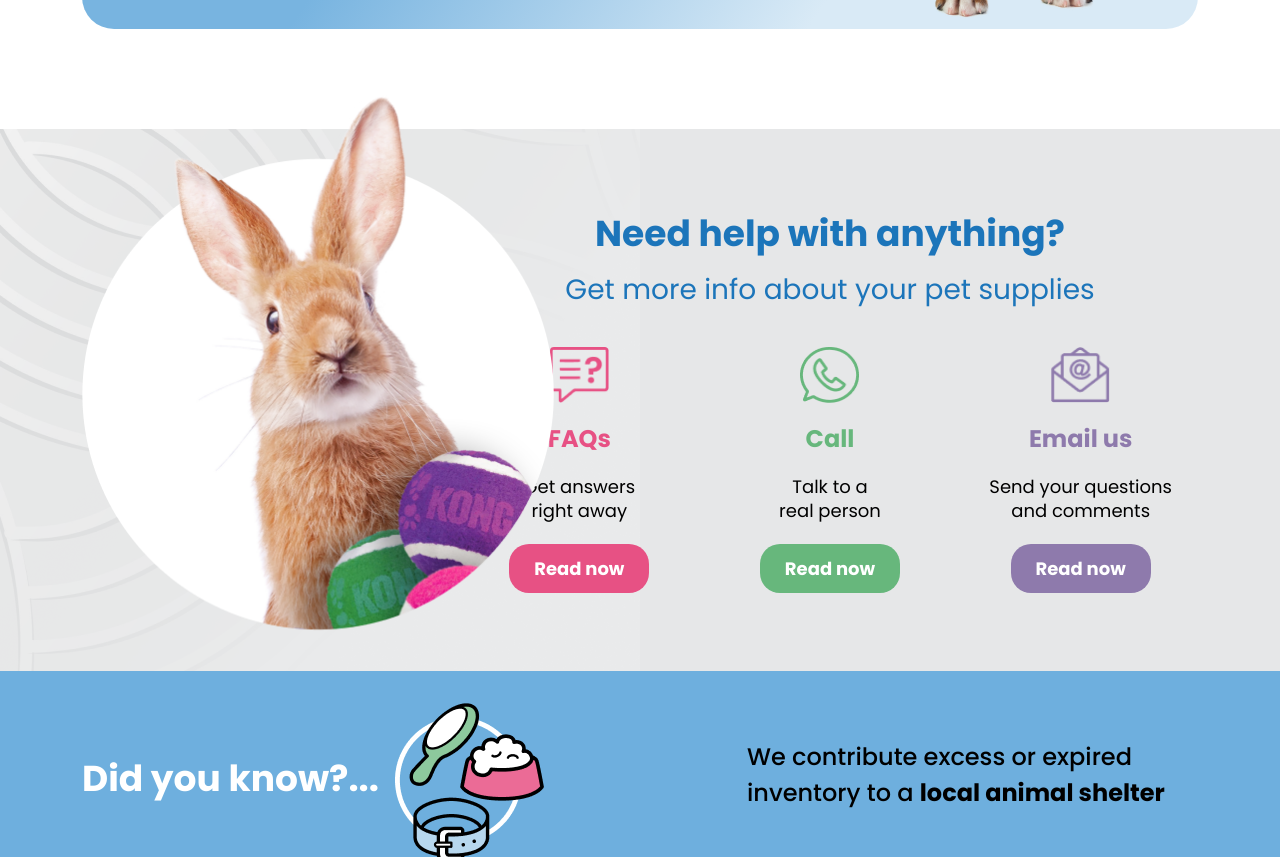
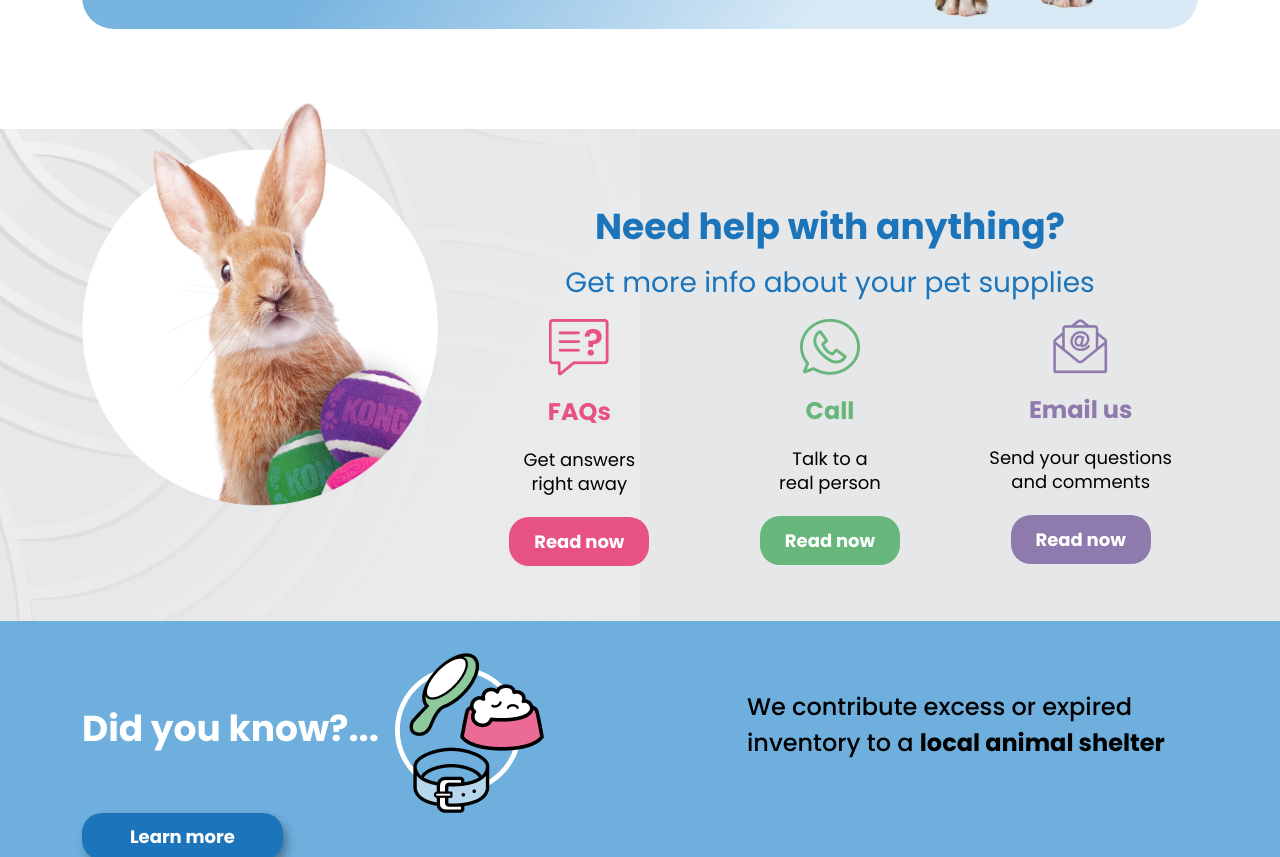
Before and after one commit to tfmukles/getsetpet, a plain HTML site: page index.html in a window 1280 px wide. Shown: the part 1794-2651 px from the top of the page. Drawn offline with nearby package versions, Linux system fonts and the light colour scheme.

Commit message:
refactor-fotter

```diff
--- a/index.html
+++ b/index.html
@@ -94,20 +94,22 @@
             <div class="row">
                 <div class="col-lg-4">
                     <div class="faq-left">
-                        <img class="rabbit" width="472" height="545" src="img/rabbit.png" alt="rabbit">
+                        <img class="rabbit img-fluid" width="472" height="545" src="img/rabbit.png" alt="rabbit">
                     </div>
                 </div>
                 <div class="col-lg-8">
                     <div class="faq-right">
                         <h3>Need help with anything?</h3>
                         <h5>Get more info about your pet supplies</h5>
-                        <div class="row faq-cards g-3">
+                        <div class="row faq-cards g-sm-3">
                             <div class="col-lg-4">
                                 <div class="text-center faq-card h-100">
                                     <img width="59" height="56" src="img/message.png" alt="message" />
                                     <h2>FAQs</h2>
-                                    <p>Get answers <br> right away </p>
-                                    <button>Read now</button>
+                                    <div class="d-none d-sm-block">
+                                        <p class="d-none d-sm-block">Get answers <br> right away </p>
+                                        <button>Read now</button>
+                                    </div>
                                 </div>
                             </div>
 
@@ -115,16 +117,20 @@
                                 <div class="text-center faq-card h-100">
                                     <img width="59" height="56" src="img/call.png" alt="message" />
                                     <h2>Call</h2>
-                                    <p>Talk to a <br> real person</p>
-                                    <button>Read now</button>
+                                    <div class="d-none d-sm-block">
+                                        <p>Talk to a <br> real person</p>
+                                        <button>Read now</button>
+                                    </div>
                                 </div>
                             </div>
                             <div class="col-lg-4">
                                 <div class="text-center faq-card h-100">
                                     <img width="59" height="56" src="img/mail.png" alt="message" />
                                     <h2>Email us</h2>
-                                    <p>Send your questions <br>and comments</p>
-                                    <button>Read now</button>
+                                    <div class="d-none d-sm-block">
+                                        <p>Send your questions <br>and comments</p>
+                                        <button>Read now</button>
+                                    </div>
                                 </div>
                             </div>
 
@@ -156,9 +162,9 @@
 
             <div class="row">
                 <div class="col-lg-7 mt-4">
-                    <div class="footer-content-row row">
+                    <div class="footer-content-row row has-border">
                         <div class="footer-logo-column col-lg-4">
-                            <div class="footer-logo-wrapper">
+                            <div class="footer-logo-wrapper pt-0">
                                 <img width="162" height="146" src="img/footer-logo.png" alt="footer-logo"
                                     class="footer-logo-image" />
                                 <h2 class="my-2">500,000 </h2>
@@ -193,9 +199,9 @@
                     </div>
                 </div>
                 <div class="col-lg-5">
-                    <div class="row">
+                    <div class="row has-border">
                         <div class="col-lg-6">
-                            <div class="footer-column">
+                            <div class="footer-column pt-0">
                                 <h2>Get Set Connect</h2>
                                 <ul class="ml-auto social-icons">
                                     <li><a href="#?" target="_blank"><i class="fa-brands fa-twitter"></i></a></li>
--- a/style.css
+++ b/style.css
@@ -12,7 +12,13 @@ img {
 }
 
 section {
-  padding-block: 100px;
+  padding-block: 25px;
+}
+
+@media only screen and (min-width: 768px) {
+  section {
+    padding-block: 100px;
+  }
 }
 
 .has-gradient {
@@ -293,34 +299,72 @@ section {
 }
 
 .faq {
-  padding: 78px 0 !important;
+  padding: 55px 0 !important;
   background-color: #e6e7e8;
   background-image: url("/img/bg.png");
   background-repeat: no-repeat;
   position: relative;
 }
 
-.faq .faq-left .rabbit {
-  transform: translateY(-8%);
-  position: absolute;
-  top: 0;
+.faq .faq-left {
+  text-align: center;
+}
+
+.faq .faq-left img {
+  width: 221px;
+  height: 220.87px;
+}
+
+@media only screen and (min-width: 576px) {
+  .faq .faq-left img {
+    width: auto;
+    height: auto;
+  }
+}
+
+@media only screen and (min-width: 768px) {
+  .faq .faq-left {
+    text-align: center;
+  }
+}
+
+@media only screen and (min-width: 768px) {
+  .faq .faq-left {
+    margin-top: -90px;
+  }
 }
 
 .faq .faq-right h3 {
   font-weight: 700;
-  font-size: 36px;
-  line-height: 54px;
+  font-size: 14px;
+  line-height: 21px;
+  margin-top: 16px;
   text-align: center;
   color: #1c75ba;
 }
 
+@media only screen and (min-width: 576px) {
+  .faq .faq-right h3 {
+    margin-top: 16px;
+    font-size: 36px;
+    line-height: 54px;
+  }
+}
+
 .faq .faq-right h5 {
-  font-size: 28px;
-  line-height: 42px;
+  font-size: 10px;
+  line-height: 15px;
   font-weight: 400;
   color: #1c75ba;
   text-align: center;
-  margin-bottom: 36px;
+  margin-bottom: 15px;
+}
+
+@media only screen and (min-width: 576px) {
+  .faq .faq-right h5 {
+    font-size: 28px;
+    line-height: 42px;
+  }
 }
 
 .faq .faq-right .faq-cards > *:nth-child(2) h2 {
@@ -339,12 +383,45 @@ section {
   background: #8e7aac;
 }
 
+.faq .faq-right .faq-card {
+  display: flex;
+  max-width: 120px;
+  margin: auto;
+}
+
+@media only screen and (min-width: 576px) {
+  .faq .faq-right .faq-card {
+    display: block;
+    max-width: 100%;
+  }
+}
+
+.faq .faq-right .faq-card img {
+  width: 12px;
+  height: 11px;
+}
+
+@media only screen and (min-width: 576px) {
+  .faq .faq-right .faq-card img {
+    width: auto;
+    height: auto;
+  }
+}
+
 .faq .faq-right .faq-card h2 {
-  margin-block: 18px;
+  margin-inline: 10px;
   color: #e75184;
   font-weight: 700;
-  font-size: 24px;
-  line-height: 36px;
+  font-size: 12px;
+  line-height: 18px;
+}
+
+@media only screen and (min-width: 576px) {
+  .faq .faq-right .faq-card h2 {
+    margin-block: 18px;
+    font-size: 24px;
+    line-height: 36px;
+  }
 }
 
 .faq .faq-right .faq-card p {
@@ -413,7 +490,7 @@ footer .contribution-column p {
 }
 
 footer .learn-more-column button {
-  padding: 10px 48px;
+  padding: 10px 65px;
   color: #fff;
   border: none;
   font-weight: 700;
@@ -428,6 +505,7 @@ footer .learn-more-column button {
   footer .learn-more-column button {
     font-size: 18px;
     line-height: 27px;
+    padding: 10px 48px;
   }
 }
 
@@ -555,3 +633,13 @@ footer .copywrite {
   font-size: 8px;
   line-height: 12px;
 }
+
+@media only screen and (max-width: 575px) {
+  .has-border > * > * {
+    padding-block: 32px;
+  }
+
+  .has-border > *:not(:last-child) > * {
+    border-bottom: 1px solid #fff;
+  }
+}
```
